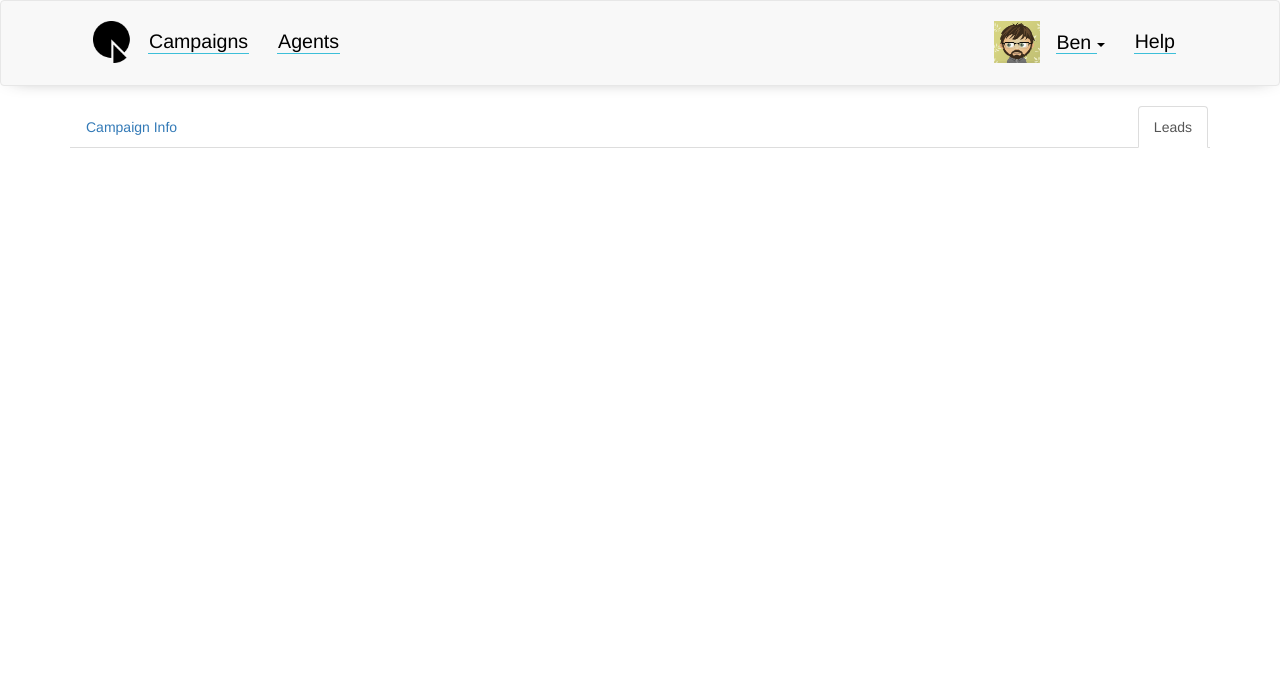
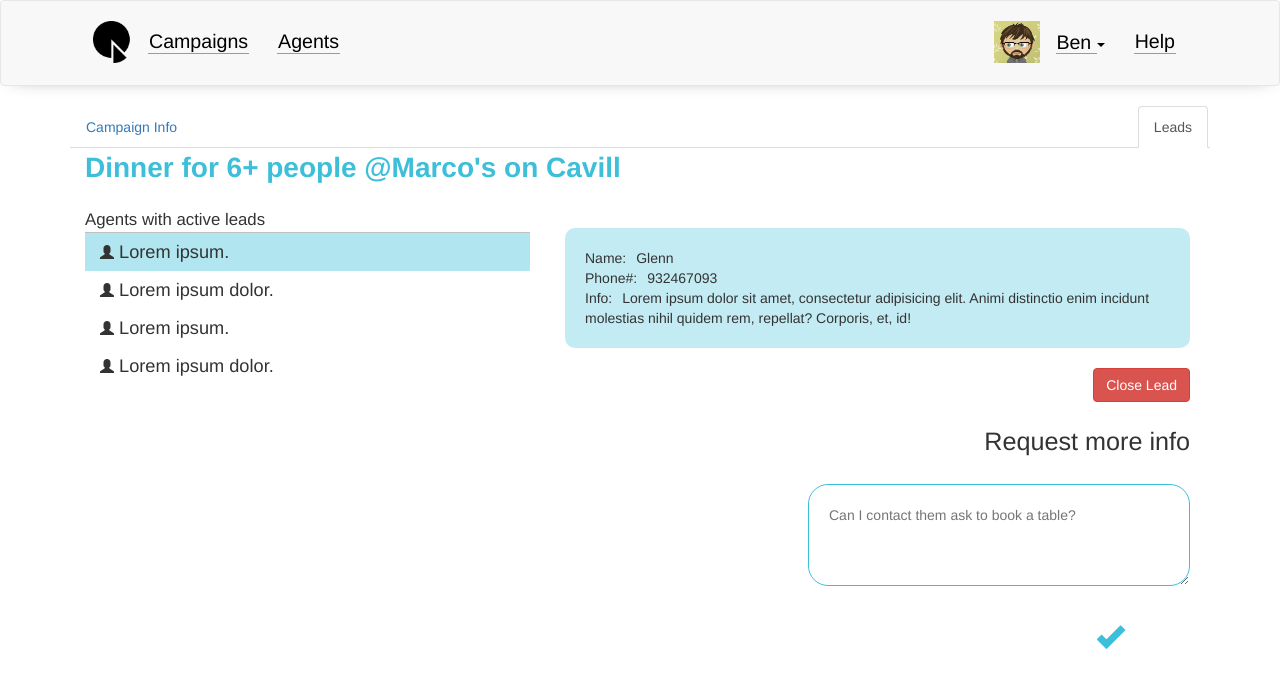
Before and after one commit to luckydont/pie, a plain HTML site: page campaign-edition.html in a window 1280 px wide. Both pictures are taken after a click on the tab "Leads". Drawn offline with nearby package versions, Linux system fonts and the light colour scheme.

Commit message:
Update CE

```diff
--- a/campaign-edition.html
+++ b/campaign-edition.html
@@ -52,6 +52,7 @@
             <a href="#leads" aria-controls="leads" role="tab" data-toggle="tab">Leads</a></li>
     </ul>
     <div class="tab-content">
+        <!-- ************ CE-FORM ***********-->
         <div role="tabpanel" class="tab-pane active" id="campaign-info">
             <form action="" class="form-inline">
                 <div class="col-sm-12 editor-container">
@@ -128,16 +129,69 @@
                 </div>
                 <div class="col-sm-2 finish">
                     <button class="btn">
-                       <i class="glyphicon glyphicon-ok"></i>
+                        <i class="glyphicon glyphicon-ok"></i>
                     </button>
                 </div>
             </form>
         </div>
+        <!-- ************ LEADS ***********-->
         <div role="tabpanel" class="tab-pane" id="leads">
-
+            <div class="col-sm-12 title">Dinner for 6+ people @Marco's on Cavill</div>
+            <div class="col-sm-5">
+                <div class="subtitle">Agents with active leads</div>
+                <ul class="list-unstyled users">
+                    <li class="active"><i class="glyphicon glyphicon-user"></i> Lorem ipsum.</li>
+                    <li><i class="glyphicon glyphicon-user"></i> Lorem ipsum dolor.</li>
+                    <li><i class="glyphicon glyphicon-user"></i> Lorem ipsum.</li>
+                    <li><i class="glyphicon glyphicon-user"></i> Lorem ipsum dolor.</li>
+                </ul>
+            </div>
+            <div class="col-sm-7 details">
+                <div class="info-block">
+                    <span>Name:</span><span>Glenn</span><br>
+                    <span>Phone#:</span><span>932467093</span><br>
+                    <span>Info:</span><span>Lorem ipsum dolor sit amet, consectetur adipisicing elit. Animi distinctio enim incidunt molestias nihil quidem rem, repellat? Corporis, et, id!</span><br>
+                </div>
+                <button class="btn pull-right close-lead-btn btn-danger" data-toggle="popover">
+                    Close Lead
+                </button>
+                <div class="input-group col-sm-12 text-right request">
+                    <label for="leads-request-field">Request more info</label><br>
+                    <textarea name="leads-request-field" id="leads-request-field" cols="40" rows="3" placeholder="Can I contact them ask to book a table?"></textarea><br>
+                    <div class="finish">
+                        <button class="btn">
+                            <i class="glyphicon glyphicon-ok"></i>
+                        </button>
+                    </div>
+                </div>
+            </div>
         </div>
     </div>
 </div>
 </body>
+<div hidden class="popover-html">
+    <button class="btn btn-success">
+        <span>
+             Success!
+        </span><br>
+        <span>
+            reward the agent
+        </span>
+    </button>
+    <button class="btn btn-danger">
+        Cancelled
+    </button>
+</div>
 <script src="js/campaign-edition.js"></script>
+<script>
+    $(document).ready(function() {
+        $(function () {
+            $('[data-toggle="popover"]').popover({
+                title: '',
+                html: true,
+                content: $('.popover-html').html()
+            });
+        })
+    })
+</script>
 </html>
--- a/css/main.css
+++ b/css/main.css
@@ -1,6 +1,11 @@
 * {
     font-size: 14px;
 }
+/*input:focus {
+    box-shadow: inset 1px 1px 1px 1px #3DBFD9;
+    background: transparent;
+    border: 1px solid #7b7b7b;
+}*/
 
 /***************** MAIN-PAGE ************************/
 
@@ -397,3 +402,92 @@ ul.nav li.dropdown span.dd-span {
 #campaign-info form .upload-info {
     font-size: 1.4em;
 }
+
+#leads .title {
+    font-size: 2em;
+    color: #3DBFD9;
+    font-weight: 600;
+    margin-bottom: 20px;
+}
+
+#leads .subtitle {
+    font-size: 1.2em;
+    border-bottom: 1px solid #c0c0c0;
+}
+
+#leads ul.users li {
+    font-size: 1.3em;
+    cursor: pointer;
+    padding: 6px 15px;
+}
+#leads ul.users li:hover {
+    background: rgba(61, 191, 217, 0.40);
+}
+#leads ul.users li.active {
+    background: rgba(61, 191, 217, 0.40);
+}
+
+#leads .details {
+    padding: 20px;
+}
+#leads .details .info-block {
+    background: rgba(61, 191, 217, 0.31);
+    border-radius: 10px;
+    padding: 20px;
+}
+
+#leads .details .info-block span:nth-of-type(odd) {
+    margin-right: 10px;
+}
+#leads .details .close-lead-btn {
+    margin-top: 20px;
+}
+#leads .popover-content .btn-success span:last-of-type {
+    font-size: 0.8em;
+    font-style: oblique;
+}
+#leads .popover-content .btn {
+    width: 110px;
+    height: 55px;
+}
+#leads .popover .arrow {
+    top: 50% !important;
+}
+#leads .popover {
+    top: 110px !important;
+}
+#leads .request {
+    margin-top: 75px;
+}
+#leads .request label {
+    font-size: 1.8em;
+    font-weight: 500;
+}
+#leads .request textarea {
+    border-radius: 20px;
+    border: 1px solid #3DBFD9;
+    margin-top: 20px;
+    padding: 20px;
+}
+
+#leads .request .finish button {
+    text-align: center;
+    margin-top: 20px;
+    color: #3DBFD9;
+    background: transparent;
+    -webkit-transition: all .4s;
+    -moz-transition: all .4s;
+    -ms-transition: all .4s;
+    -o-transition: all .4s;
+    transition: all .4s;
+    height: 55px;
+    width: 160px;
+}
+
+#leads .request .finish:hover button  {
+    background: #3DBFD9;
+    color: white;
+}
+#leads .request .finish button i {
+    font-size: 2em;
+}
```
